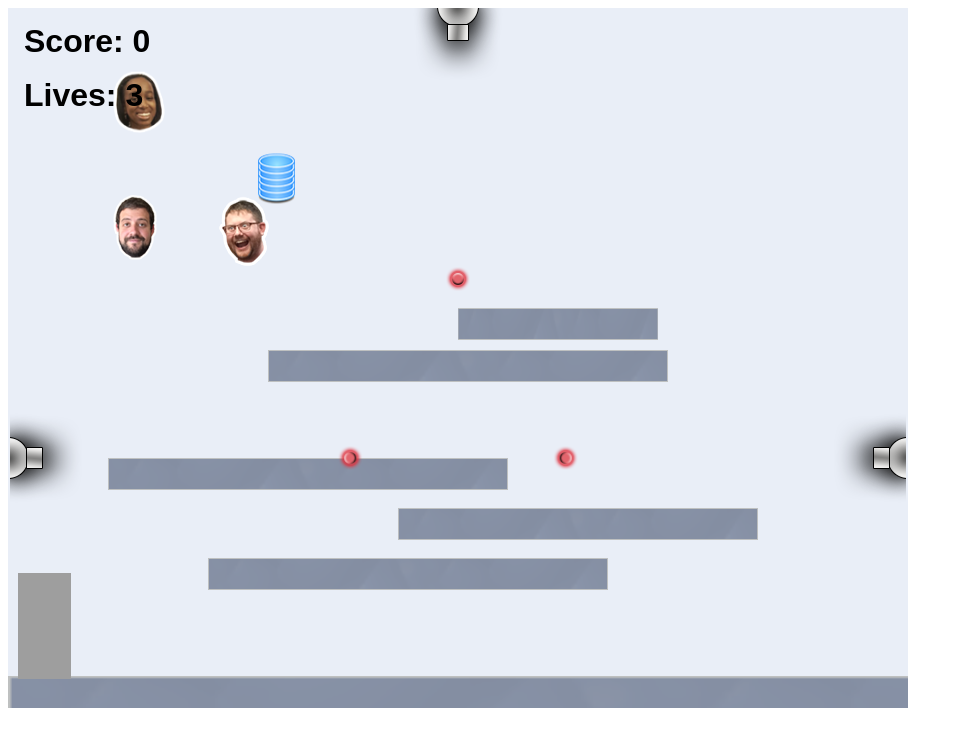
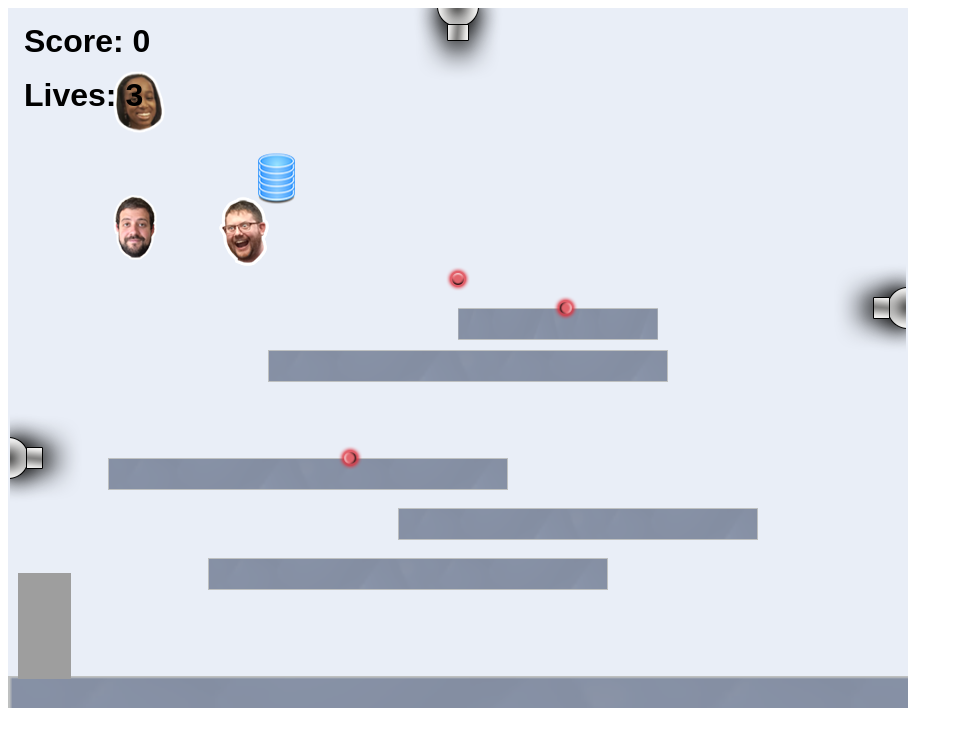
Before and after one commit to nicolassalless/nicolassalless.github.io, a website: page projects/platformer/index.html in a window 1280 px wide. Shown: the whole page, without its empty margins (0-963 px from the left). Drawn offline with Linux system fonts and the light colour scheme; animation ran at ten frames a second.

Commit message:
describe your changes here

```diff
--- a/projects/platformer/js/init/cannon.js
+++ b/projects/platformer/js/init/cannon.js
@@ -29,7 +29,7 @@
         // example:
         createCannon("top", 450);
         createCannon("left", 450);
-        createCannon("right", 450);
+        createCannon("right", 300);
         // ALL YOUR CODE GOES ABOVE HERE ///////////////////////////////////////
         ////////////////////////////////////////////////////////////////////////
     };
```
Also changed, not shown: projects/bouncing-box/index.html (+1 -1 lines).
